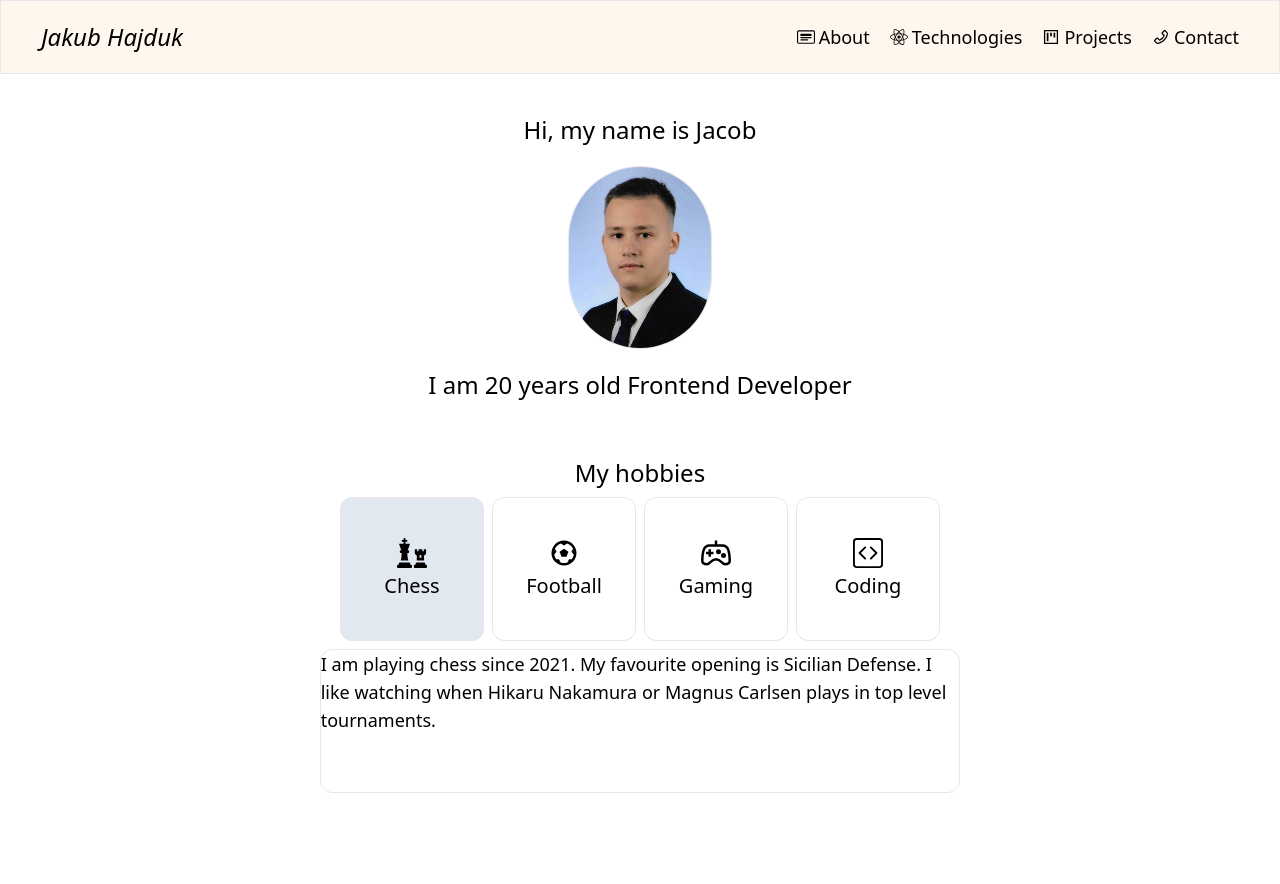
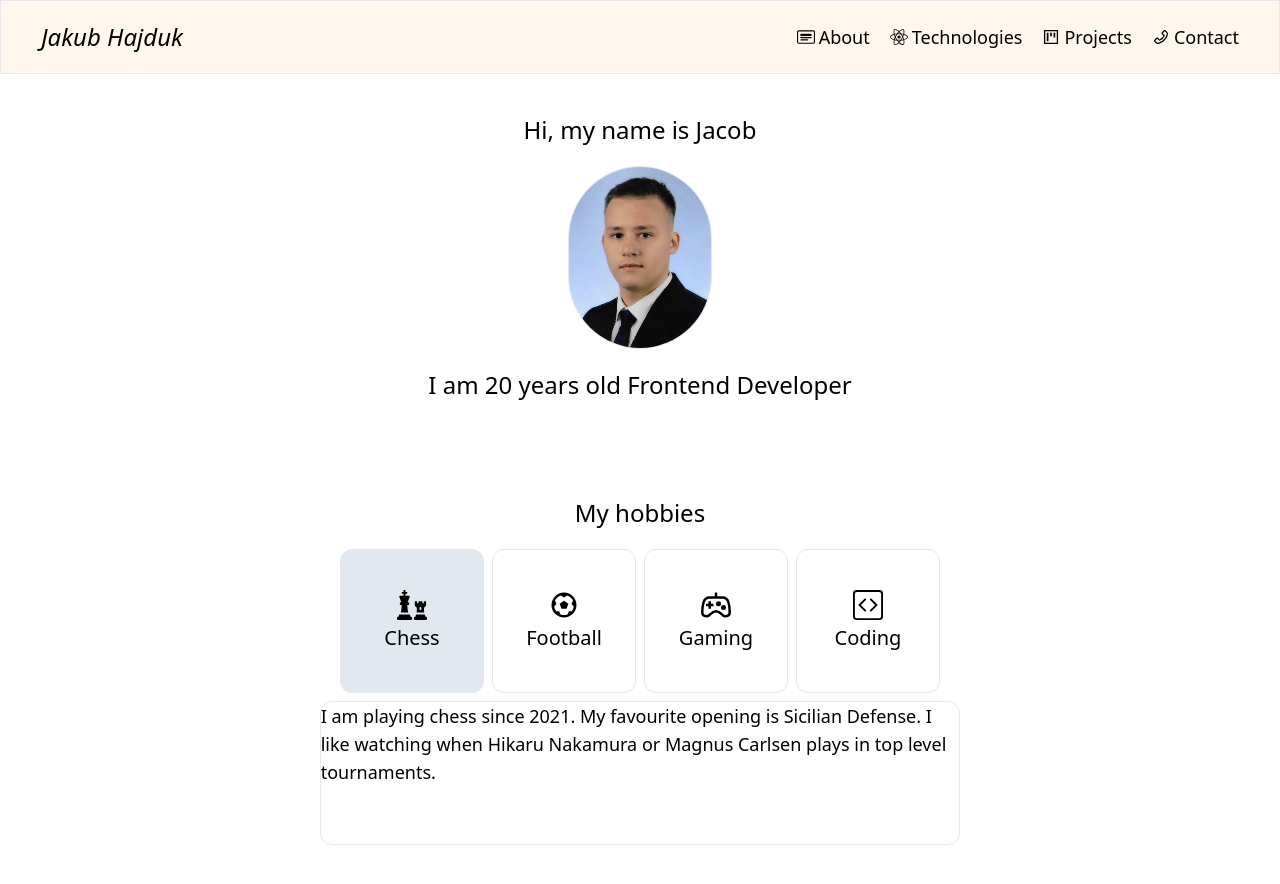
Before and after one commit to jakubhajduk53/portfolio, a React (Create React App) app: page / in a window 1280 px wide. Shown: the top 884 px of the page. Before the commit the page ends 800 px from the top, so only its background shows below. Built offline with nearby package versions, Linux system fonts and the light colour scheme; some icons are missing.

Commit message:
style: update About layout

```diff
--- a/src/components/About.js
+++ b/src/components/About.js
@@ -24,8 +24,9 @@ function About() {
   return (
     <div
       id="about"
-      className="flex flex-col items-center justify-center text-center gap-5 w-full pt-10"
+      className="flex flex-col items-center justify-center text-center gap-10 w-full"
     >
+      <div className="flex flex-col justify-center items-center pt-10 gap-5">
         <div>
           <p className="text-2xl">Hi, my name is Jacob</p>
         </div>
@@ -39,9 +40,11 @@ function About() {
         <div>
           <p className="text-2xl">I am {myAge} years old Frontend Developer</p>
         </div>
+      </div>
       <PiDiamondsFourBold />
-      <div className="flex flex-col gap-2 w-[70ch]">
+      <div className="flex flex-col gap-5 w-[70ch]">
         <p className="text-2xl">My hobbies</p>
+        <div className="flex flex-col gap-2">
           <div className="flex gap-2 justify-center">
             <Hobby
               value="Chess"
@@ -71,6 +74,8 @@ function About() {
           <HobbyDescription selectedHobby={selectedHobby} />
         </div>
       </div>
+      <PiDiamondsFourBold />
+    </div>
   );
 }
 
```
Lines whose indentation alone changed are shown as unchanged.
